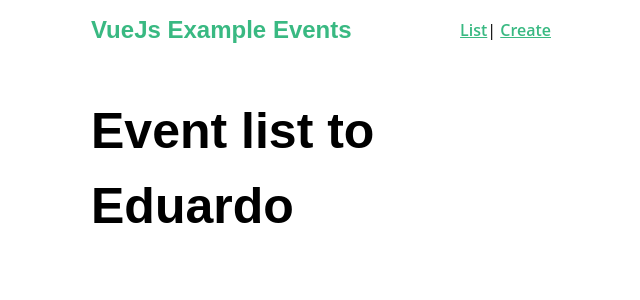
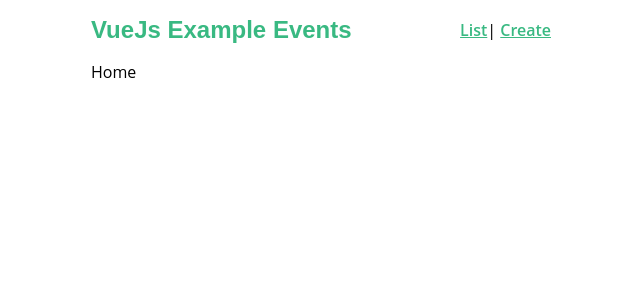
Before and after one commit to epscavalcante/vm-real-world-vue2, a Vue app: page / in a window 1280 px wide. Shown: the top 300 px of the page, without its empty margins (319-959 px from the left). Built offline with nearby package versions, Linux system fonts and the light colour scheme; data requests are answered from the project's data file.

Commit message:
Adicionando home

```diff
--- a/src/router/index.js
+++ b/src/router/index.js
@@ -10,8 +10,8 @@ Vue.use(VueRouter)
 const routes = [
   {
     path: '/',
-    component: EventList,
-    props: true
+    name: 'home',
+    component: () => import('../views/Home.vue')
   },
   {
     path: '/events',
--- /dev/null
+++ b/src/views/Home.vue
@@ -0,0 +1,9 @@
+<template>
+  <div>Home</div>
+</template>
+
+<script>
+export default {}
+</script>
+
+<style lang="scss" scoped></style>
```
